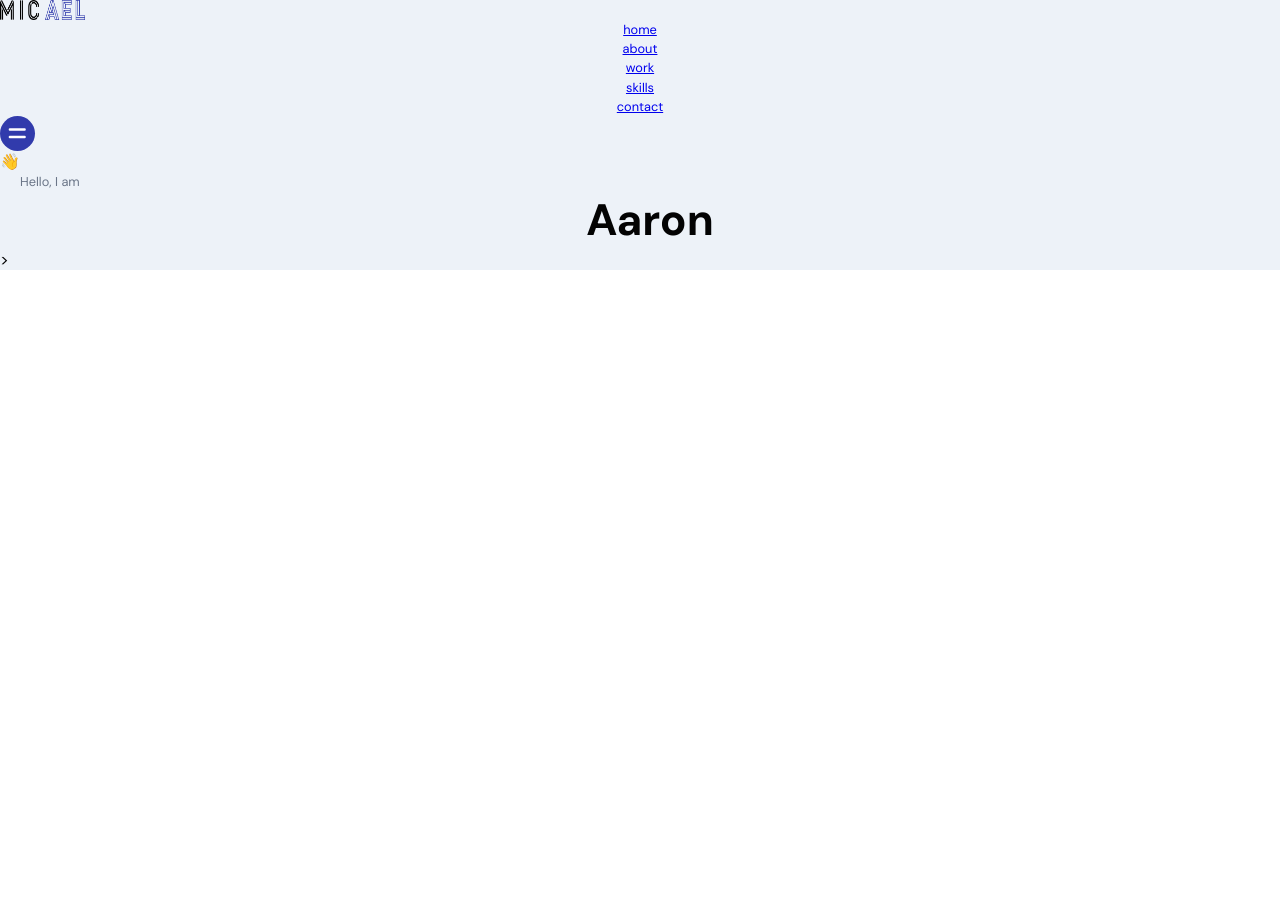
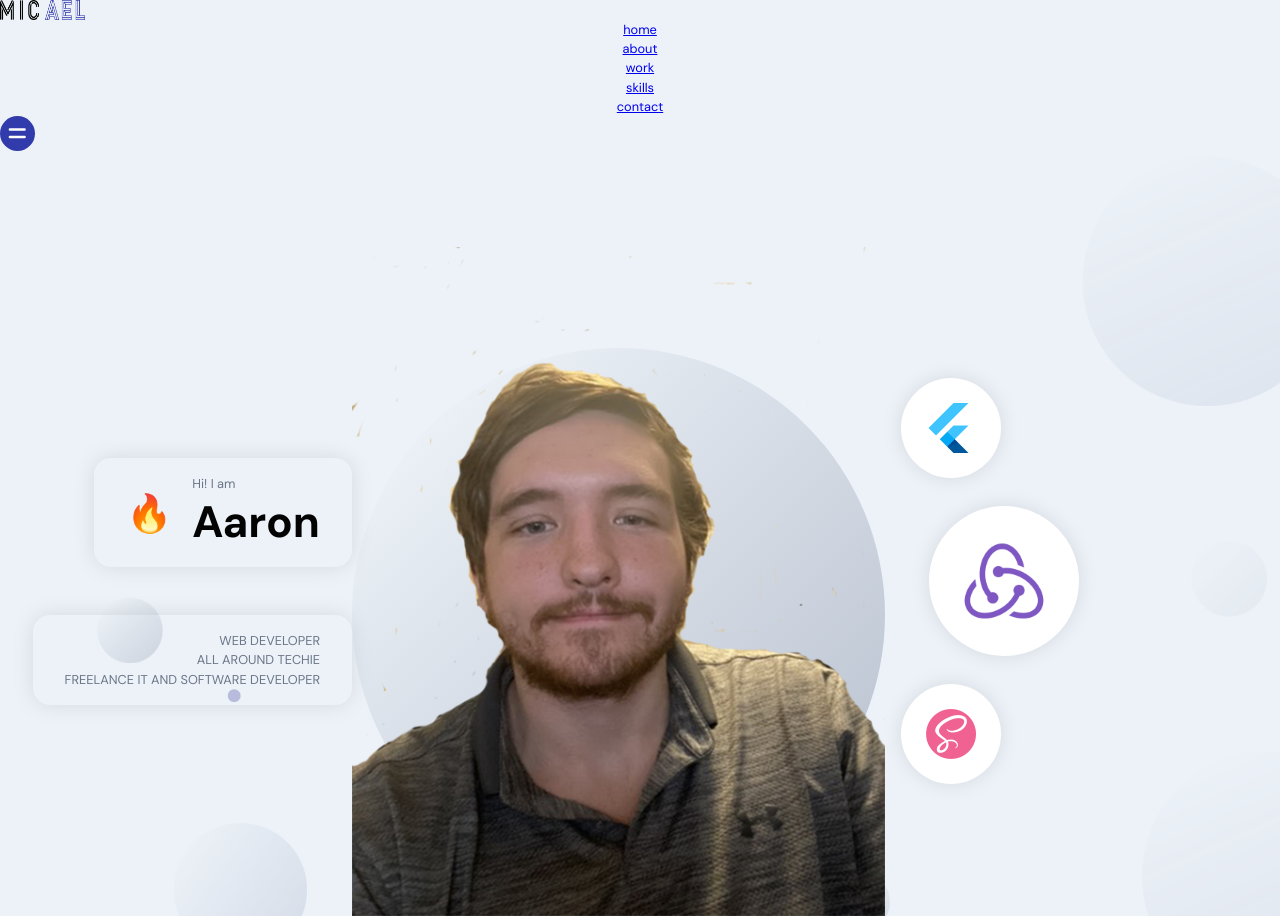
Before and after one commit to Gradlax/MS3-Portmanteau, a React (Create React App) app in the folder Portmanteau/react-frontend/: page / in a window 1280 px wide. Before the commit the page ends 800 px from the top, so only its background shows below. Built offline with nearby package versions, Linux system fonts and the light colour scheme.

Commit message:
added placeholder profile picture that will be replaced, general functionality should be good to go

```diff
--- a/Portmanteau/react-frontend/src/container/Header/Header.jsx
+++ b/Portmanteau/react-frontend/src/container/Header/Header.jsx
@@ -3,28 +3,71 @@
 
 import { images } from '../../constants'
 import './Header.scss'
-const Header = () => {
-  return (
-    <div className="app___header app___flex">
-      <motion.div
-        whileInView={{ x: [-100, 0], opacity: [0, 1]}}
-        transition={{ duration: 0.5 }}
-        className="app___header-info">
-        <div className="app___header-badge">
-          <div className="badge-cmp app___flex">
-            <span>👋  </span>
-            <div style={{ marginLeft: 20}}>
-              <p className="p-text">Hello, I am</p>
-                <h1 className='head-text'>Aaron</h1>
-            </div>
+
+const scaleVariants = {
+  whileInView: {
+    scale: [0, 1],
+    opacity: [0, 1],
+    transition: {
+      duration: 1,
+      ease: 'easeInOut',
+    },
+  },
+};
+
+const Header = () => (
+  <div id='home' className="app__header app__flex">
+    <motion.div
+      whileInView={{ x: [-100, 0], opacity: [0, 1] }}
+      transition={{ duration: 0.5 }}
+      className="app__header-info"
+    >
+      <div className="app__header-badge">
+        <div className="badge-cmp app__flex">
+          <span>🔥</span>
+          <div style={{ marginLeft: 20 }}>
+            {/* Here is the greeting that will open with this one liner */}
+            <p className="p-text">Hi! I am</p>
+            <h1 className="head-text">Aaron</h1>
           </div>
-           </div>
-   ></motion.div> </div>
-  )
-}
+        </div>
 
-export default Header
+        <div className="tag-cmp app__flex">
+          {/* This is where we will put some about me one liners */}
+          <p className="p-text">Web Developer</p>
+          <p className="p-text">All Around Techie </p>
+          <p className="p-text">Freelance IT and Software Developer</p>
+        </div>
+      </div>
+    </motion.div>
 
+    <motion.div
+      whileInView={{ opacity: [0, 1] }}
+      transition={{ duration: 0.5, delayChildren: 0.5 }}
+      className="app__header-img"
+    >
+      <img src={images.profile} alt="profile_bg" />
+      <motion.img
+        whileInView={{ scale: [0, 1] }}
+        transition={{ duration: 1, ease: 'easeInOut' }}
+        src={images.circle}
+        alt="profile_circle"
+        className="overlay_circle"
+      />
+    </motion.div>
 
+    <motion.div
+      variants={scaleVariants}
+      whileInView={scaleVariants.whileInView}
+      className="app__header-circles"
+    >
+      {[images.flutter, images.redux, images.sass].map((circle, index) => (
+        <div className="circle-cmp app__flex" key={`circle-${index}`}>
+          <img src={circle} alt="profile_bg" />
+        </div>
+      ))}
+    </motion.div>
+  </div>
+);
 
-// 1:08:38
+export default Header;
--- a/Portmanteau/react-frontend/src/container/Header/Header.scss
+++ b/Portmanteau/react-frontend/src/container/Header/Header.scss
@@ -0,0 +1,205 @@
+#home {
+    position: relative;
+    background: url(../../assets/bgIMG.png);
+    background-size: cover;
+    // Always do this for a background image
+    background-repeat: repeat;
+    background-position: center;
+
+    .app__wrapper {
+        padding: 0;
+
+        .copyright {
+            display: none;
+        }
+
+    }
+
+}
+
+.app__header {
+    flex: 1;
+    height: 100%;
+    width: 100%;
+    // This will allow the main section to take over the page
+    flex-direction: row;
+    padding: 6rem 2rem 0;
+
+    @media screen and (min-width: 2000px){
+        padding-top: 8rem;
+    }
+
+    @media screen and (max-width: 1200px){
+        flex-direction: column;
+    }
+    @media screen and (max-width: 350px){
+        padding: 6rem 1rem 2rem;
+    }
+}
+
+.app__header-info {
+    flex: 0.60;
+    display: flex;
+    align-items: flex-start;
+    height: 100%;
+    justify-content: flex-start;
+
+    @media screen  and (max-width: 2000px) {
+        width: 100%;
+        margin-right: 0rem;
+    }
+}
+.app__header-badge {
+    width: 100%;
+    display: flex;
+    justify-content: flex-end;
+    align-items: flex-end;
+    flex-direction: column;
+
+    .badge-cmp, .tag-cmp {
+        padding: 1rem 2rem;
+            border: var(--white-color);
+            border-radius: 17px;
+            flex-direction: row;
+            width: auto;
+
+            box-shadow: 0 0 22px rgba(0, 0, 0, 0.1);
+    }
+
+    .tag-cmp {
+        flex-direction: column;
+        margin-top: 3rem;
+
+        p {
+
+            width: 100%;
+            text-transform: uppercase;
+            text-align: right;
+        }
+
+
+
+    }
+
+    span {
+        font-size: 2.3rem;
+
+        @media  screen and (min-width: 2000px){
+            font-size: 4.5rem;
+        }
+    }
+
+    @media screen and (max-width: 1200px) {
+        justify-content: flex-start;
+        align-items: flex-start;
+
+    }
+}
+
+.app__header-circles {
+    display: flex;
+    flex: 0.65;
+    flex-direction: column;
+    justify-content: space-evenly;
+    align-items: flex-start;
+    height: 100%;
+    margin-left: 1rem;
+
+    div {
+        height: 100px;
+        width: 100px;
+        border-radius: 50%;
+        // To make a circle, use 50%
+
+        background: var(--white-color);
+        box-shadow: 0 0 20px rgba(0, 0, 0, 0.1);
+
+// This is where we will use the icons to show what I am profecient in, come back here later
+        img {
+            height: 60%;
+            width: 60%;
+        }
+    }
+// Change the sizing to show which you are most profecient in ;)
+    div:nth-child(1) {
+        height: 100px;
+        width: 100px;
+    }
+    // First Circle
+    div:nth-child(2) {
+       margin: 1.75rem;
+       height: 150px;
+       width: 150px;
+    }
+    // Second Circle
+    div:nth-child(3) {
+        height: 100px;
+        width: 100px;
+    }
+    // Third Circle
+
+
+
+
+    // For Mobile Devices
+    @media screen  and (min-width: 2000px){
+        div:nth-child(1) {
+            height: 400px;
+            width: 400px;
+        }
+        // First Circle
+        div:nth-child(2) {
+        //    margin: 1.75rem;
+           height: 165px;
+           width: 165px;
+        }
+        // Second Circle
+        div:nth-child(3) {
+            height: 200px;
+            width: 200px;
+        }
+        // Third Circle
+    }
+
+// For Large Screen and Ultrawide Users
+    @media screen  and (max-width: 1200px) {
+        width: 100%;
+        flex-wrap: wrap;
+        margin-left: 0;
+        flex-direction: row;
+
+
+        div {
+            margin: 0.75rem;
+        }
+    }
+}
+
+.app__header-img {
+    display: flex;
+    flex: 1;
+    height: 100%;
+    justify-content: flex-end;
+    align-items: flex-end;
+    position: relative;
+
+    img {
+        width: 100%;
+        z-index: 1;
+        object-fit: contain;
+    }
+
+    .overlay_circle {
+        position: absolute;
+        right: 0;
+        left: 0;
+        bottom: 0;
+        z-index: 0;
+        height: 90%;
+        width: 100%;
+    }
+
+    @media screen and (max-width: 1200px) {
+        margin: 2rem 0;
+    }
+}
```
Also changed, not shown: Portmanteau/react-frontend/src/assets/profile.png.
